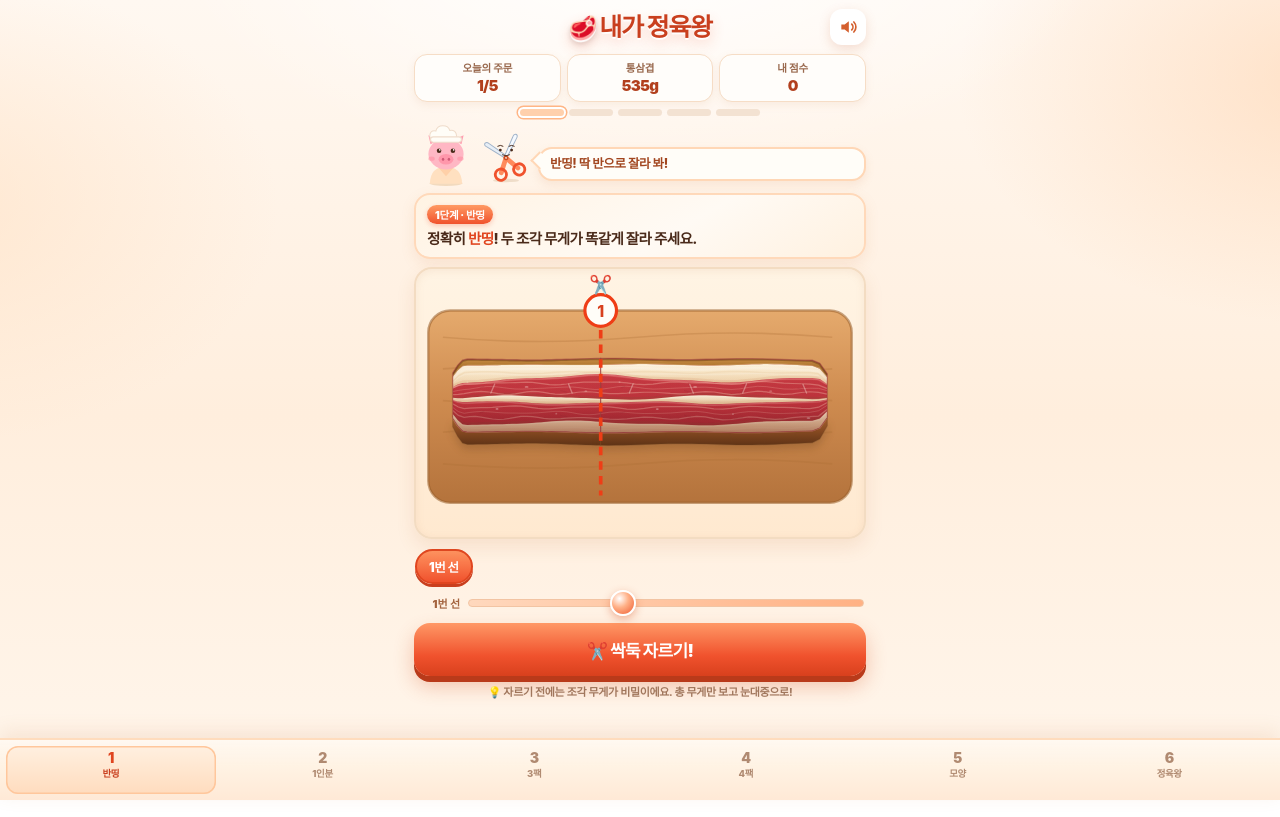
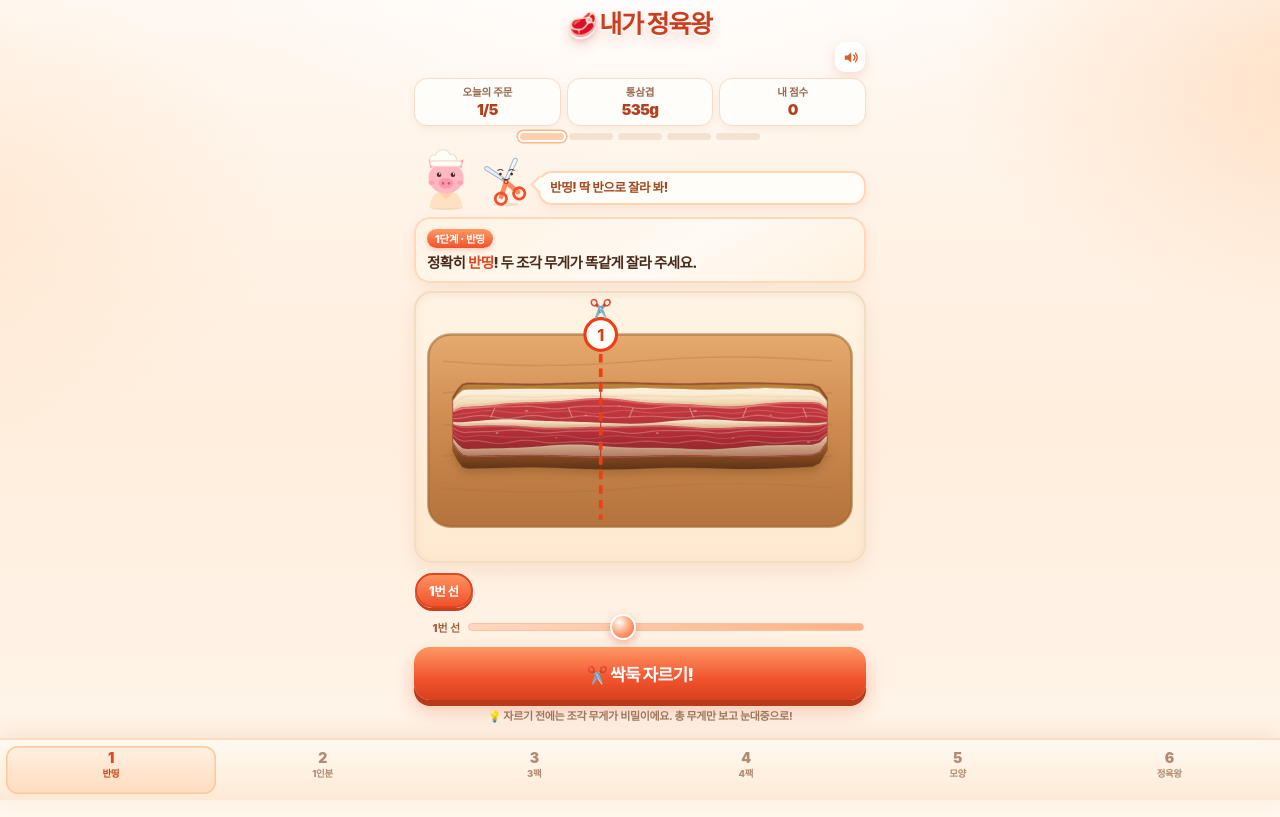
Before and after one commit to chohanui2-home/samgyeop-cut, a plain HTML site: page index.html in a window 1280 px wide. Drawn offline with Linux system fonts and the light colour scheme.

Commit message:
제목 가운데 정렬: 유틸리티 버튼을 제목 아래 줄로 분리

```diff
--- a/index.html
+++ b/index.html
@@ -39,13 +39,16 @@ button{font-family:inherit;cursor:pointer}
   min-height:100vh;min-height:100dvh;display:flex;flex-direction:column;
 }
 /* ---------- header ---------- */
-.topbar{display:flex;align-items:center;gap:6px;padding:3px 0 7px}
+.topbar{display:flex;align-items:center;justify-content:center;padding:3px 0 3px}
 .topbar h1{
   margin:0;flex:1 1 auto;min-width:0;text-align:center;white-space:nowrap;
   font-size:clamp(19px,5.9vw,25px);font-weight:900;line-height:1.2;letter-spacing:-.05em;
   color:#c93f1e;text-shadow:0 1px 0 #fff,0 2px 0 rgba(255,255,255,.85),0 6px 14px rgba(240,82,45,.24);
 }
 .topbar h1 .emo{font-size:.94em;padding-right:.12em;filter:drop-shadow(0 2px 2px rgba(0,0,0,.12))}
+.toptools{display:flex;justify-content:flex-end;align-items:center;gap:6px;padding:0 1px 4px}
+.toptools .iconbtn{width:30px;height:30px;border-radius:10px}
+.toptools .iconbtn svg{width:17px;height:17px}
 .iconbtn{
   width:36px;height:36px;flex:0 0 auto;border-radius:12px;border:none;background:#fff;
   box-shadow:0 4px 12px rgba(201,107,63,.20);color:#d4602f;display:grid;place-items:center;padding:0;
@@ -224,13 +227,14 @@ button{font-family:inherit;cursor:pointer}
 <body>
 <div class="app">
   <header class="topbar">
-    <span style="width:36px;flex:0 0 auto"></span>
     <h1><span class="emo">🥩</span>내가 정육왕</h1>
+  </header>
+  <div class="toptools">
     <button id="sndBtn" class="iconbtn" type="button" aria-label="효과음 끄기">
       <svg id="sndOnIcon" viewBox="0 0 24 24" fill="none" stroke="currentColor" stroke-width="2" stroke-linecap="round"><path d="M4 9v6h4l5 4V5L8 9H4z" fill="currentColor" stroke="none"/><path d="M16.5 8.5a5 5 0 0 1 0 7"/><path d="M19 6a8.5 8.5 0 0 1 0 12"/></svg>
       <svg id="sndOffIcon" viewBox="0 0 24 24" fill="none" stroke="currentColor" stroke-width="2" stroke-linecap="round" style="display:none"><path d="M4 9v6h4l5 4V5L8 9H4z" fill="currentColor" stroke="none"/><path d="M17 9l4 6M21 9l-4 6"/></svg>
     </button>
-  </header>
+  </div>
 
   <main id="playView">
     <div class="hud">
```
